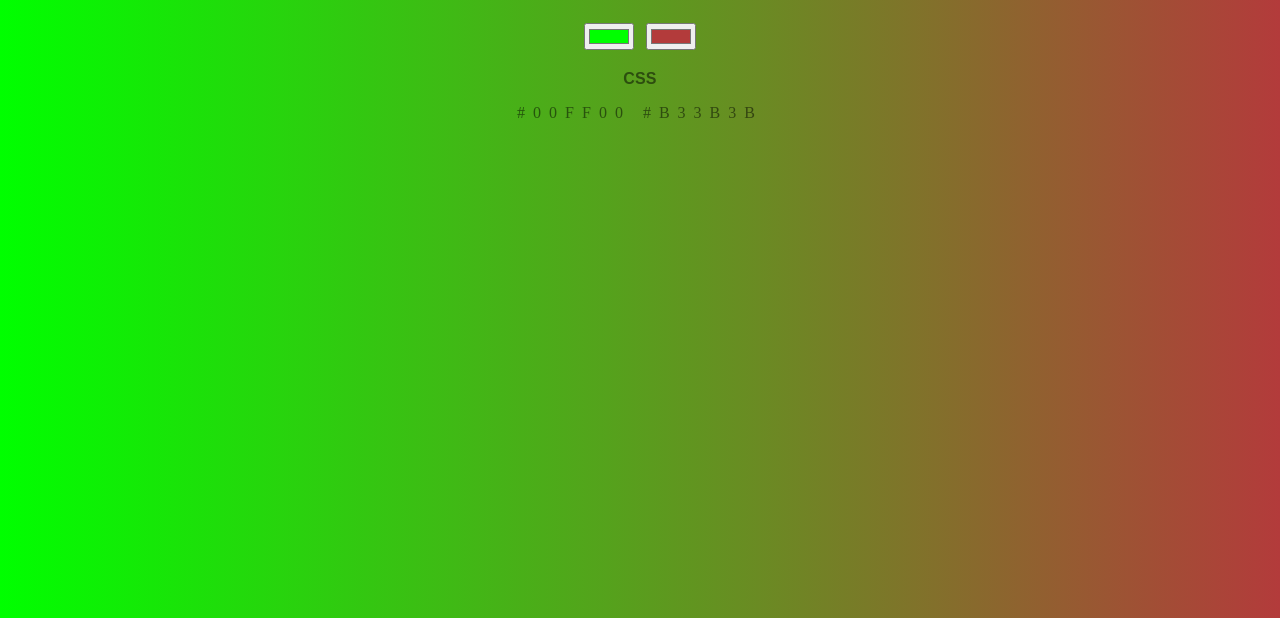
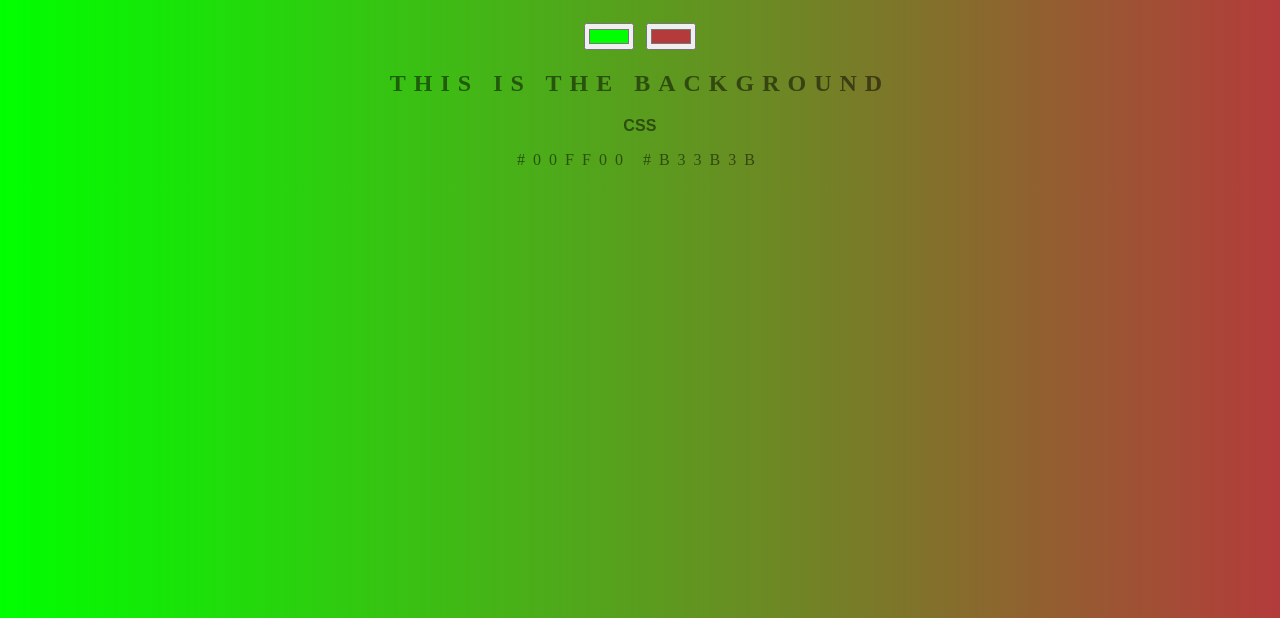
Before and after one commit to carlholmquist/background-generator, a plain HTML site: page index.html in a window 1280 px wide. Shown: the part 182-800 px from the top of the page. Drawn offline with Linux system fonts and the light colour scheme.

Commit message:
changing some more text

```diff
--- a/index.html
+++ b/index.html
@@ -8,7 +8,7 @@
         <h1>Background Generator</h1>
         <input type="color" name="color1" value="#00ff00">
         <input type="color" name="color2" value="#b33b3b">
-        <h2></h2>
+        <h2>This is the background</h2>
         <h3>CSS</h3>
         <p>#00ff00 #b33b3b</p>
         <script type="text/javascript" src="script.js"></script>
```
